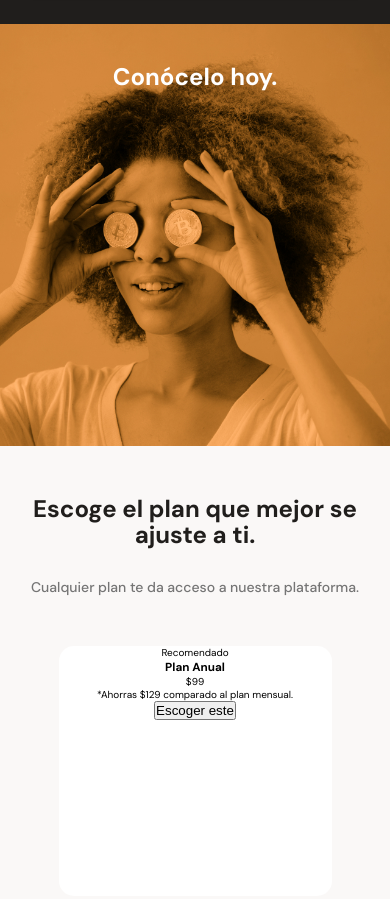
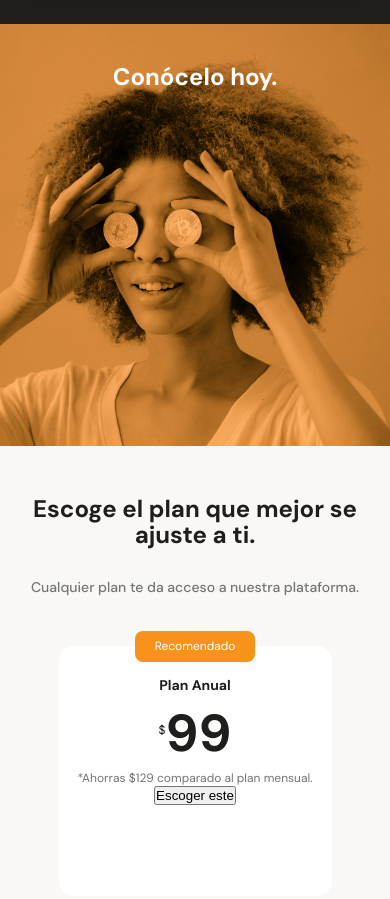
Before and after one commit to LaureanoVera/platzi-web-school, a plain HTML site: page responsive-design-mobile-first/index.html in a window 390 px wide. Shown: the part 2034-2933 px from the top of the page. Drawn offline with Linux system fonts and the light colour scheme.

Commit message:
responsive design - mobile first: dettallando estilos en tarjetas de planes

```diff
--- a/responsive-design-mobile-first/style.css
+++ b/responsive-design-mobile-first/style.css
@@ -417,3 +417,47 @@ main {
   border-radius: 15px;
   box-sizing: 0 4px 8px rgba(89,73,30,.26);
 }
+
+.plans-container--card .recommended {
+  position: absolute;
+  width: 120px;
+  height: 31px;
+  padding: 7px;
+  top: -15.5px;
+  left: calc(50% - 60px);
+  font-size: 1.2rem;
+  background-color: var(--bitcoin-orange);
+  border-radius: 8px;
+  color: var(--just-white);
+}
+
+.plan-card--title {
+  padding-top: 30px;
+  font-size: 1.4rem;
+  font-weight: 500px;
+  line-height: 1.8rem;
+  color: var(--black);
+}
+
+.plan-card--price {
+  /* position: relative; */
+  padding: 5px 0;
+  font-size: 5.2rem;
+  font-weight: bold;
+  line-height: 6.3rem;
+  color: var(--black);
+}
+
+.plan-card--price span {
+  /* top: 0; */
+  /* left: calc(50% - 39px); */
+  /* position: absolute; */
+  font-size: 1.2rem;
+  font-weight: 300;
+  vertical-align: text-top;
+}
+
+.plan-card--saving {
+  font-size: 1.2rem;
+  color: #757575;
+}
```
